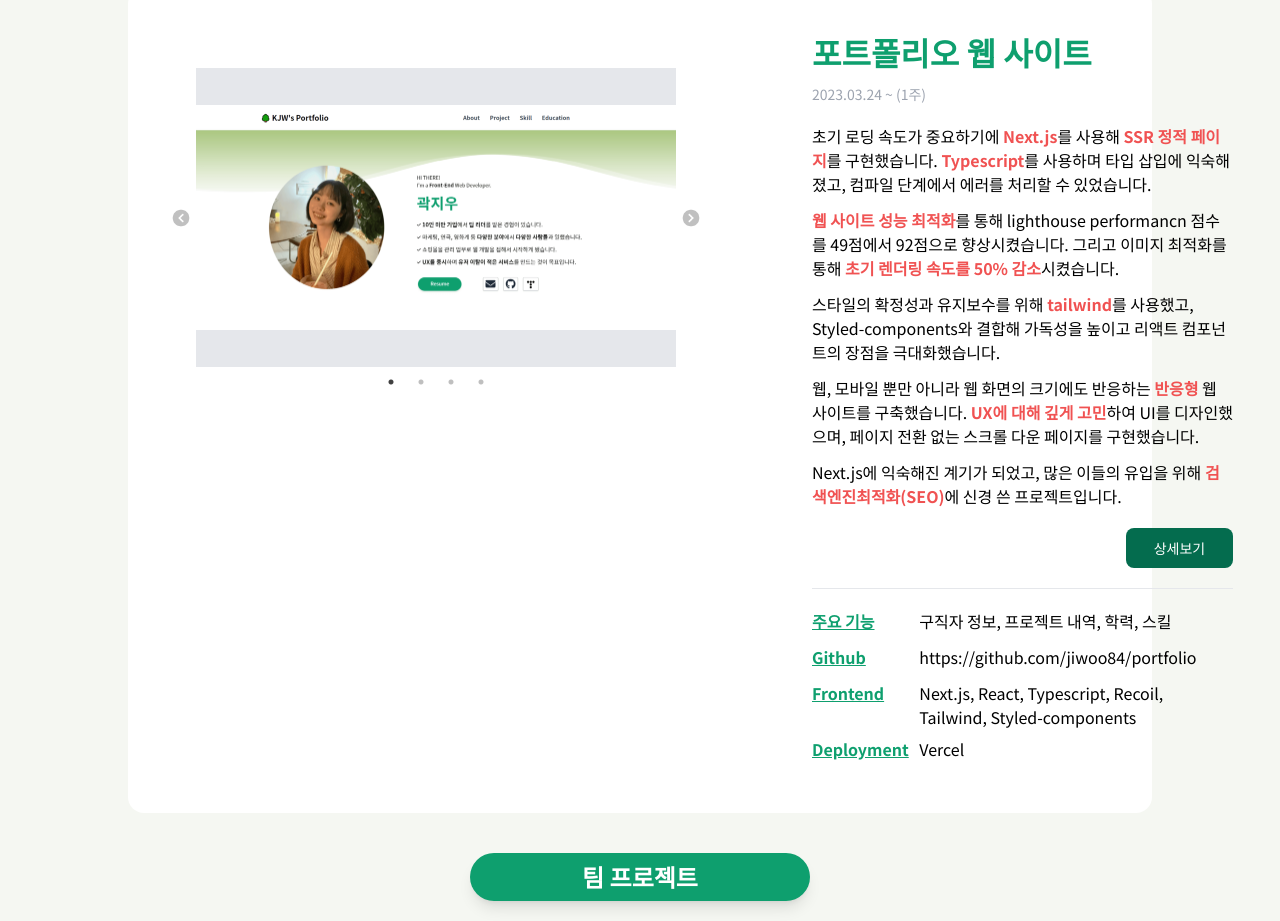
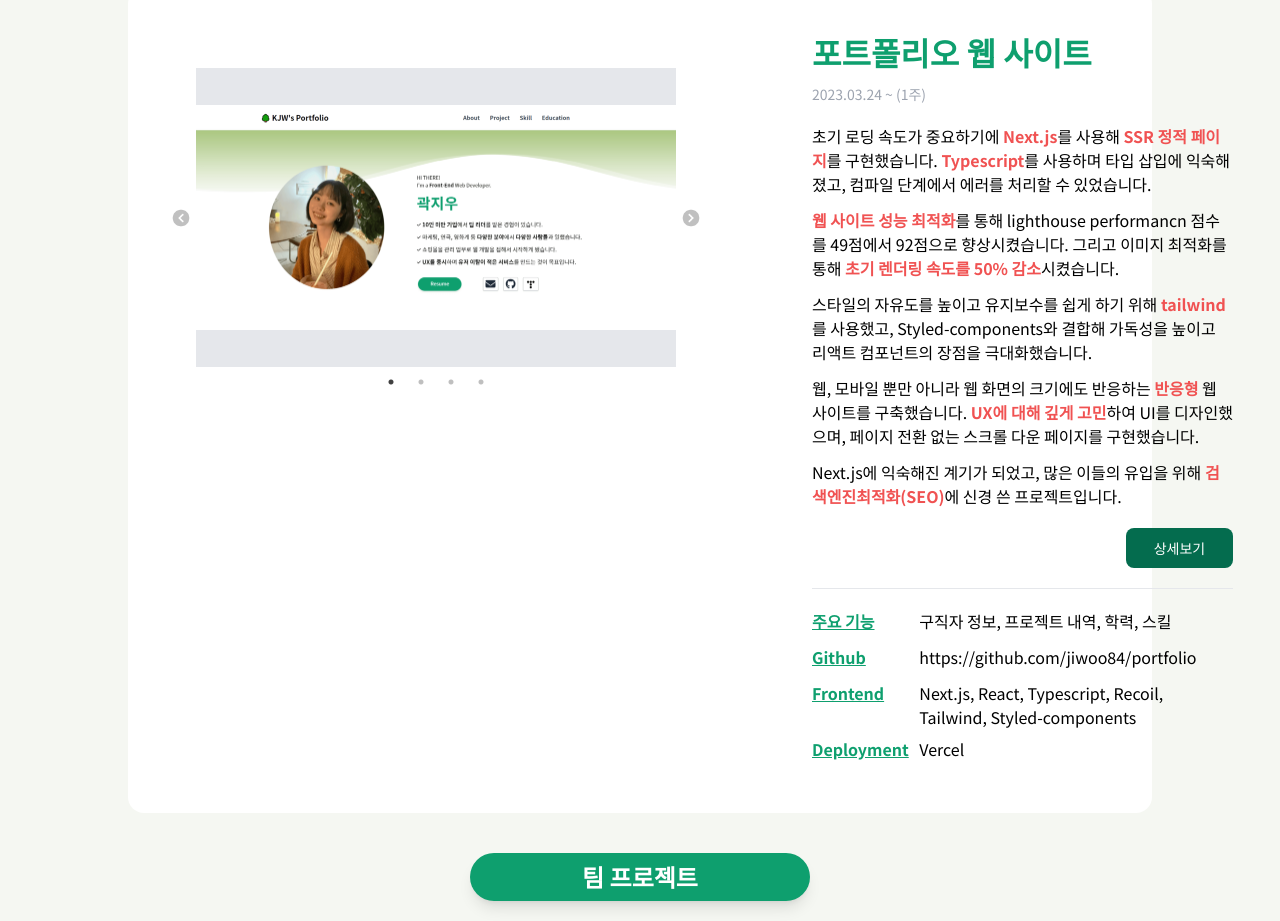
Before and after one commit to jiwoo84/portfolio, a Next.js app: page / in a window 1280 px wide. Shown: the part 1080-2001 px from the top of the page. Built offline with nearby package versions, Linux system fonts and the light colour scheme.

Commit message:
[docs] Project 설명 오타 수정

```diff
--- a/src/component/Projects.tsx
+++ b/src/component/Projects.tsx
@@ -38,9 +38,9 @@ export const Projects = () => {
           최적화를 통해 <Emphasis>초기 렌더링 속도를 50% 감소</Emphasis>
           시켰습니다.
           <Spaces />
-          스타일의 확정성과 유지보수를 위해 <Emphasis>tailwind</Emphasis>를
-          사용했고, Styled-components와 결합해 가독성을 높이고 리액트 컴포넌트의
-          장점을 극대화했습니다.
+          스타일의 자유도를 높이고 유지보수를 쉽게 하기 위해{" "}
+          <Emphasis>tailwind</Emphasis>를 사용했고, Styled-components와 결합해
+          가독성을 높이고 리액트 컴포넌트의 장점을 극대화했습니다.
           <Spaces />
           웹, 모바일 뿐만 아니라 웹 화면의 크기에도 반응하는{" "}
           <Emphasis>반응형</Emphasis> 웹 사이트를 구축했습니다.{" "}
```
Also changed, not shown: 1 other file (tests, documents, lock files or other folders).
